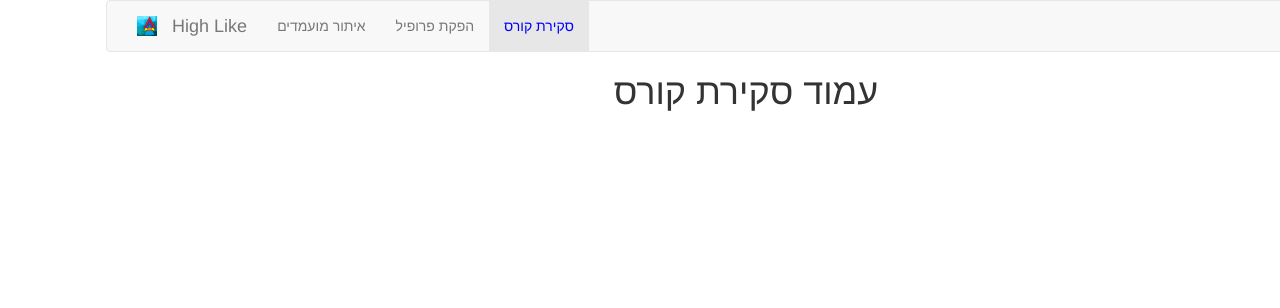
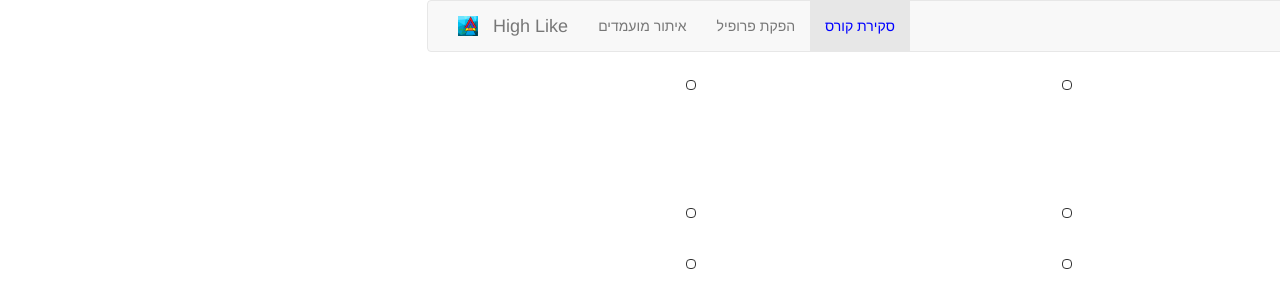
Before and after one commit to netusage/HighLike, an Angular app: page / in a window 1280 px wide. Both pictures are taken after a click on the link "סקירת קורס". Shown: the top 308 px of the page. Built offline with nearby package versions, Linux system fonts and the light colour scheme.

Commit message:
Improve review

```diff
--- a/src/app/review/review.component.css
+++ b/src/app/review/review.component.css
@@ -0,0 +1,13 @@
+.table td {
+    border-top: none !important;
+}
+
+.review-thumbnail {
+    display: inline-block;
+    margin-right: 100px;
+    border: 1px solid;
+}
+
+.expand-thumbnail {
+    width: 300px;
+}
--- a/src/app/review/review.component.html
+++ b/src/app/review/review.component.html
@@ -1 +1,19 @@
-<h1 style="text-align: center;">עמוד סקירת קורס</h1>
+<table class="table">
+  <tbody>
+    <tr>
+      <td><div [class.expand-thumbnail]="fullScreen" class="thumbnail review-thumbnail"><h3>E2E</h3><button (click)='fullScreen = !fullScreen'>{{fullScreen ? 'הגדל' : 'צמצם'}}</button></div></td>
+      <td><div class="thumbnail review-thumbnail"></div></td>
+      <td><div class="thumbnail review-thumbnail"></div></td>
+    </tr>
+    <tr>
+      <td><div class="thumbnail review-thumbnail"></div></td>
+      <td><div class="thumbnail review-thumbnail"></div></td>
+      <td><div class="thumbnail review-thumbnail"></div></td>
+    </tr>
+    <tr>
+      <td><div class="thumbnail review-thumbnail"></div></td>
+      <td><div class="thumbnail review-thumbnail"></div></td>
+      <td><div class="thumbnail review-thumbnail"></div></td>
+    </tr>
+  </tbody>
+</table>
--- a/src/app/review/review.component.ts
+++ b/src/app/review/review.component.ts
@@ -7,9 +7,15 @@ import { Component, OnInit } from '@angular/core';
 })
 export class ReviewComponent implements OnInit {
 
+  public fullScreen = false;
+
   constructor() { }
 
   ngOnInit() {
   }
 
+  screenClick() {
+    this.fullScreen = true;
+  }
+
 }
```
